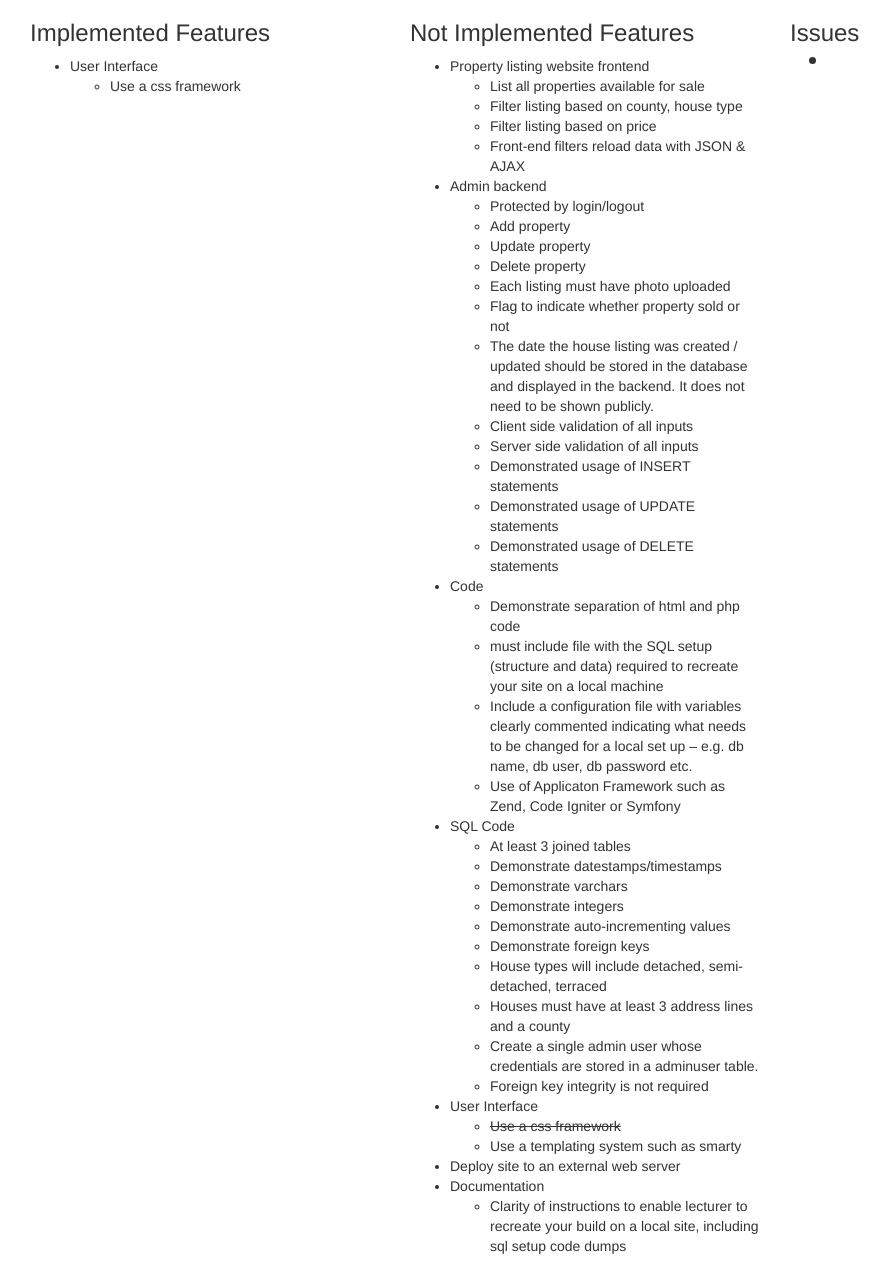
After one commit to efelton/property-website-project, a PHP site: page /features.html in a window 1280 px wide. The commit adds this page. Shown: the whole page, without its empty margins (55-945 px from the left). Run offline with PHP 8.4, Linux system fonts and the light colour scheme.

Commit message:
Added list of implemented features and issues

```diff
--- /dev/null
+++ b/features.html
@@ -0,0 +1,103 @@
+<!DOCTYPE html>
+<!-- saved from url=(0043)http://getbootstrap.com/examples/offcanvas/ -->
+<html lang="en">
+  <head><meta http-equiv="Content-Type" content="text/html; charset=UTF-8">
+    <meta charset="utf-8">
+    <meta http-equiv="X-UA-Compatible" content="IE=edge">
+    <meta name="viewport" content="width=device-width, initial-scale=1.0">
+    <meta name="description" content="">
+    <meta name="author" content="">
+    <link rel="shortcut icon" href="http://getbootstrap.com/docs-assets/ico/favicon.png">
+
+    <!-- Bootstrap core CSS -->
+    <link href=".\vendor\bootstrap-3.0.3-dist\css\bootstrap.min.css" rel="stylesheet">
+
+
+    <title>Fizzy Properties</title>
+
+  </head>
+
+  <body style="">
+
+    <div class="container">
+
+      <div class="col-sm-4">
+        <h3> Implemented Features</h3>
+          <ul>
+            <li>User Interface</li>
+              <ul>
+                <li>Use a css framework</li>
+          </ul>
+      </div>
+
+      <div class="col-sm-4">
+        <h3> Not Implemented Features </h3>
+          <ul>
+            <li>Property listing website frontend</li>
+              <ul>
+                <li>List all properties available for sale</li>
+                <li>Filter listing based on county, house type</li>
+                <li>Filter listing based on price</li>
+                <li>Front-end filters reload data with JSON & AJAX</li>
+              </ul>
+            <li>Admin backend</li>
+              <ul>
+                <li>Protected by login/logout</li>
+                <li>Add property</li>
+                <li>Update property</li>
+                <li>Delete property</li>
+                <li>Each listing must have photo uploaded</li>
+                <li>Flag to indicate whether property sold or not</li>
+                <li>The date the house listing was created / updated should be stored in the database and displayed in the backend. It does not need to be shown publicly.</li>
+                <li>Client side validation of all inputs</li>
+                <li>Server side validation of all inputs</li>
+                <li>Demonstrated usage of INSERT statements</li>
+                <li>Demonstrated usage of UPDATE statements</li>
+                <li>Demonstrated usage of DELETE statements</li>
+              </ul>
+            <li>Code</li>
+              <ul>
+                <li>Demonstrate separation of html and php code</li>
+                <li>must include file with the SQL setup (structure and data) required to recreate your site on a local machine</li>
+                <li>Include a configuration file with variables clearly commented indicating what needs to be changed for a local set up – e.g. db name, db user, db password etc.  </li>
+                <li>Use of Applicaton Framework such as Zend, Code Igniter or Symfony</li>
+              </ul>
+            <li>SQL Code</li>
+              <ul>
+                <li>At least 3 joined tables</li>
+                <li>Demonstrate datestamps/timestamps</li>
+                <li>Demonstrate varchars</li>
+                <li>Demonstrate integers</li>
+                <li>Demonstrate auto-incrementing values</li>
+                <li>Demonstrate foreign keys</li>
+                <li>House types will include detached, semi-detached, terraced </li>
+                <li>Houses must have at least 3 address lines and a county </li>
+                <li>Create a single admin user whose credentials are stored in a adminuser table.</li>
+                <li>Foreign key integrity is not required</li>
+              </ul>
+            <li>User Interface</li>
+              <ul>
+                <li><strike>Use a css framework</strike></li>
+                <li>Use a templating system such as smarty</li>
+              </ul>
+            <li>Deploy site to an external web server</li>
+            <li>Documentation</li>
+              <ul>
+                <li>Clarity of instructions to enable lecturer to recreate your build on a local site, including sql setup code dumps</li>
+              </ul>
+
+          </ul>
+      </div>
+
+      <div class="col-sm-4">
+        <h3> Issues
+          <ul>
+            <li></li>
+          </ul>
+        </h3>
+      </div>
+
+    </div><!--/.container-->
+
+
+</body></html>
--- a/index.php
+++ b/index.php
@@ -97,7 +97,7 @@
 
         <div class="col-xs-6 col-sm-3 sidebar-offcanvas" id="sidebar" role="navigation">
           <div class="list-group">
-            <a href="http://getbootstrap.com/examples/offcanvas/#" class="list-group-item active">Link</a>
+            <a href="features.html" class="list-group-item">Features</a>
             <a href="http://getbootstrap.com/examples/offcanvas/#" class="list-group-item">Link</a>
             <a href="http://getbootstrap.com/examples/offcanvas/#" class="list-group-item">Link</a>
             <a href="http://getbootstrap.com/examples/offcanvas/#" class="list-group-item">Link</a>
```
